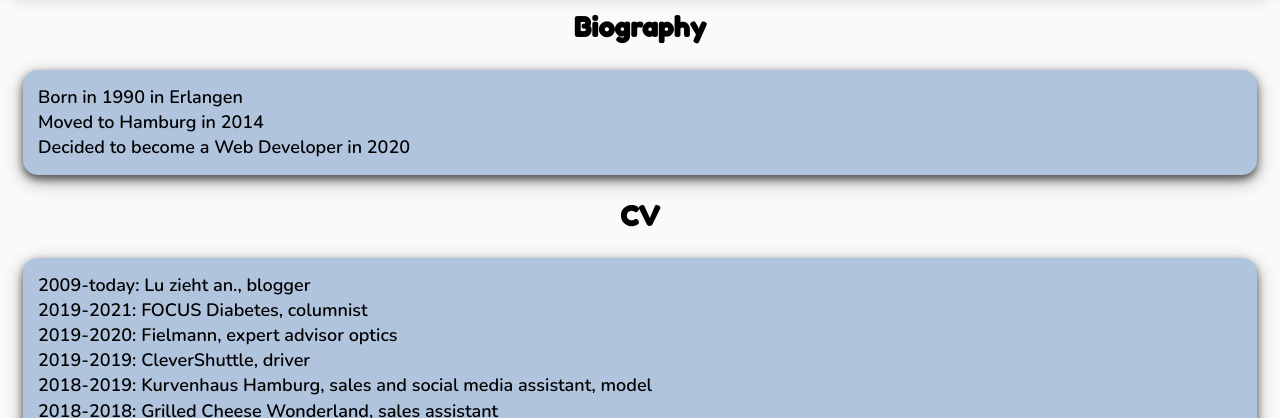
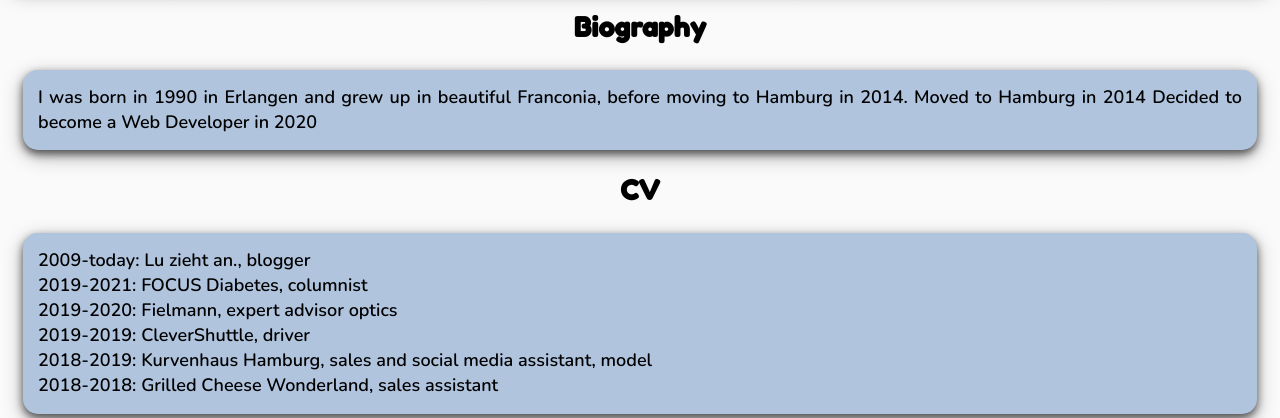
Before and after one commit to luziehtan/personal-website, a plain HTML site: page src/index.html in a window 1280 px wide. Shown: the part 1765-2183 px from the top of the page. Drawn offline with nearby package versions, Linux system fonts and the light colour scheme.

Commit message:
Change bio

```diff
--- a/src/index.html
+++ b/src/index.html
@@ -90,11 +90,11 @@
       </section>
       <section>
         <h2 id="bio">Biography</h2>
-        <ul class="bio">
-          <li>Born in 1990 in Erlangen</li>
-          <li>Moved to Hamburg in 2014</li>
-          <li>Decided to become a Web Developer in 2020</li>
-        </ul>
+        <p class="bio">
+          I was born in 1990 in Erlangen and grew up in beautiful Franconia, before moving to Hamburg in 2014.
+          Moved to Hamburg in 2014
+          Decided to become a Web Developer in 2020
+        </p>
       </section>
       <section>
         <h2>CV</h2>
--- a/src/styles/index.css
+++ b/src/styles/index.css
@@ -115,6 +115,7 @@ li {
   box-shadow: 0 4px 8px 0 rgba(0, 0, 0, 0.6), 0 6px 20px 0 rgba(0, 0, 0, 0.3);
   margin: 15px;
   padding: 15px;
+  text-align: justify;
 }
 
 .bio {
@@ -123,6 +124,7 @@ li {
   box-shadow: 0 4px 8px 0 rgba(0, 0, 0, 0.6), 0 6px 20px 0 rgba(0, 0, 0, 0.3);
   margin: 15px;
   padding: 15px;
+  text-align: justify;
 }
 
 .cv {
```
